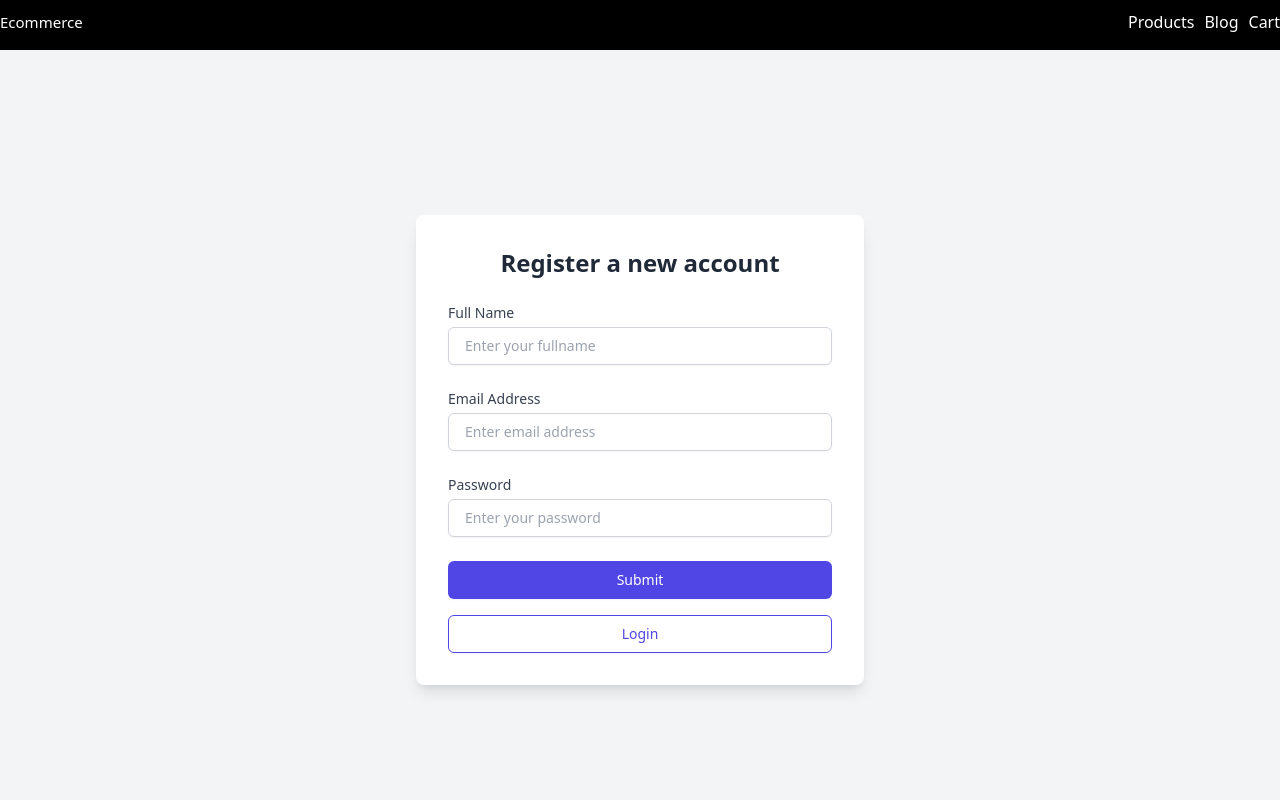
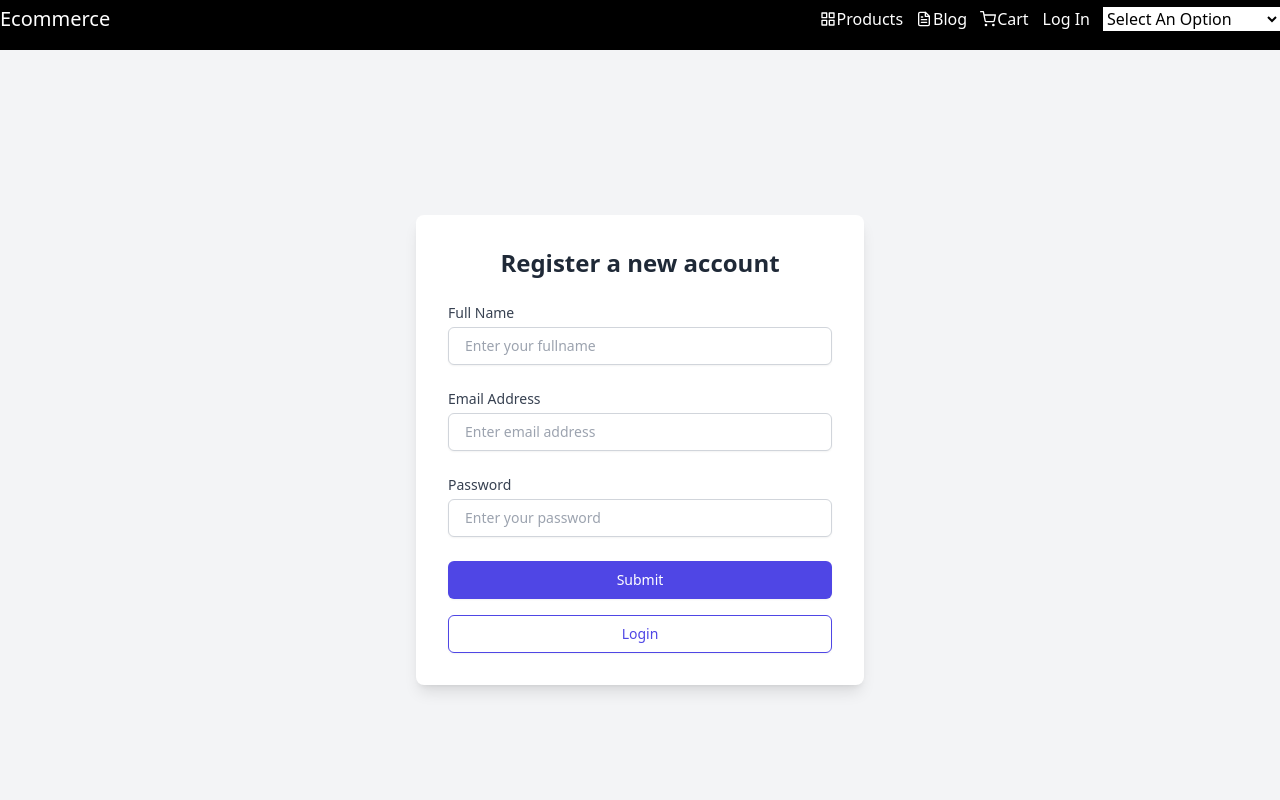
Before and after one commit to narendrapanchal/redux-toolkit, a React (Vite) app: page /signup in a window 1280 px wide. Shown: the top 800 px of the page. Built offline with nearby package versions, Linux system fonts and the light colour scheme.

Commit message:
UI updated

```diff
--- a/src/components/Header.jsx
+++ b/src/components/Header.jsx
@@ -4,31 +4,79 @@ import {
   Flex,
   Heading,
   Stack,
-  Link as ChakraLink
+  Link as ChakraLink,
+  Button,
+  Select,
 } from "@chakra-ui/react";
+import { FiLogIn, FiShoppingCart, FiGrid, FiFileText } from "react-icons/fi";
 
 function Header() {
   return (
-    <Box bg="black" color="white" height='50px'
-    >
-      <Flex  py={10} align="center" justify="space-between" gap='20px'className="container"
-      >
-        <Heading as="h1" size="lg"  fontSize={15}>
-          <ChakraLink
-          color={"white"} as={Link} to="/">
+    <Box bg="black" color="white" height="50px" boxShadow="md">
+      <Flex py={4} align="center" justify="space-between" className="container">
+        <Heading as="h1" size="lg" fontSize={20}>
+          <ChakraLink color="white" as={Link} to="/">
             Ecommerce
           </ChakraLink>
         </Heading>
-        <Stack direction="row" spacing={10}>
-          <ChakraLink color={"white"} as={Link} to="/products">
-            Products
+        <Stack direction="row" spacing={13} align="center">
+          <ChakraLink
+            color="white"
+            as={Link}
+            to="/products"
+            _hover={{ textDecoration: 'underline', color: 'gray.300' }}
+          >
+            <Flex align="center">
+              <FiGrid />
+              <Box ml={1}>Products</Box>
+            </Flex>
           </ChakraLink>
-          <ChakraLink color={"white"} as={Link} to="/blogs/1/">
-            Blog
+          <ChakraLink
+            color="white"
+            as={Link}
+            to="/blogs/1/"
+            _hover={{ textDecoration: 'underline', color: 'gray.300' }}
+          >
+            <Flex align="center">
+              <FiFileText />
+              <Box ml={1}>Blog</Box>
+            </Flex>
           </ChakraLink>
-          <ChakraLink color={"white"} as={Link} to="/cart">
-            Cart
+          <ChakraLink
+            color="white"
+            as={Link}
+            to="/cart"
+            _hover={{ textDecoration: 'underline', color: 'gray.300' }}
+          >
+            <Flex align="center">
+              <FiShoppingCart />
+              <Box ml={1}>Cart</Box>
+            </Flex>
           </ChakraLink>
+          <Button
+            colorScheme="teal"
+            variant="solid"
+            size="sm"
+            _hover={{ bg: "teal.500" }}
+          >
+            <ChakraLink color="white" as={Link} to="/links">
+              <Flex align="center">
+                <Box ml={1}>Log In</Box>
+              </Flex>
+            </ChakraLink>
+          </Button>
+          <Select
+            placeholder="Select An Option"
+            backgroundColor="white"
+            color="black"
+            size="sm"
+            variant="outline"
+            _hover={{ borderColor: "teal.300" }}
+          >
+            <option value="INR">INR</option>
+            <option value="USD">USD</option>
+            <option value="AUD">AUD</option>
+          </Select>
         </Stack>
       </Flex>
     </Box>
--- /dev/null
+++ b/src/components/Slider.jsx
@@ -0,0 +1,47 @@
+import React, { useState } from 'react';
+import { FontAwesomeIcon } from '@fortawesome/react-fontawesome';
+import { faChevronLeft, faChevronRight } from '@fortawesome/free-solid-svg-icons';
+
+const images = [
+  "https://res.cloudinary.com/demo/image/upload/v1652345767/docs/demo_image2.jpg",
+  "https://res.cloudinary.com/demo/image/upload/v1652366604/docs/demo_image5.jpg",
+  "https://res.cloudinary.com/demo/image/upload/v1652345874/docs/demo_image1.jpg",
+];
+
+const Slider = () => {
+  const [currentIndex, setCurrentIndex] = useState(0);
+
+  const nextSlide = () => {
+    setCurrentIndex((prevIndex) => (prevIndex + 1) % images.length);
+  };
+
+  const prevSlide = () => {
+    setCurrentIndex((prevIndex) => (prevIndex - 1 + images.length) % images.length);
+  };
+
+  return (
+    <div className="relative w-full overflow-hidden">
+      <div className="flex transition-transform duration-500" style={{ transform: `translateX(-${currentIndex * 100}%)` }}>
+        {images.map((URL, index) => (
+          <div className="min-w-full" key={index}>
+            <img className="w-full h-96 object-cover" alt="sample_file" src={URL} />
+          </div>
+        ))}
+      </div>
+      <button
+        className="absolute top-1/2 left-4 transform -translate-y-1/2 bg-gray-800 text-white rounded-full p-2"
+        onClick={prevSlide}
+      >
+        <FontAwesomeIcon icon={faChevronLeft} />
+      </button>
+      <button
+        className="absolute top-1/2 right-4 transform -translate-y-1/2 bg-gray-800 text-white rounded-full p-2"
+        onClick={nextSlide}
+      >
+        <FontAwesomeIcon icon={faChevronRight} />
+      </button>
+    </div>
+  );
+}
+
+export default Slider;
--- a/src/pages/Home.jsx
+++ b/src/pages/Home.jsx
@@ -1,13 +1,17 @@
 import React from 'react'
 import { useLoaderData } from 'react-router-dom'
 import ProductCard from '../components/ProductCard'
+import Slider from '../components/Slider'
 
 const Home = () => {
-  const data=useLoaderData()
+  const data = useLoaderData()
 
   return (
-    <div className='grid lg:grid-cols-4 md:grid-cols-3 sm:grid-cols-2 gap-x-6 gap-y-10 container'>
-      {data.map((product,index)=><ProductCard {...product} key={product.id}/>)}
+    <div>
+      <Slider />
+      <div className='grid lg:grid-cols-4 md:grid-cols-3 sm:grid-cols-2 gap-x-6 gap-y-10 container'>
+        {data.map((product, index) => <ProductCard {...product} key={product.id} />)}
+      </div>
     </div>
   )
 }
```
Also changed, not shown: src/components/FeaturedProduct.jsx (added).
